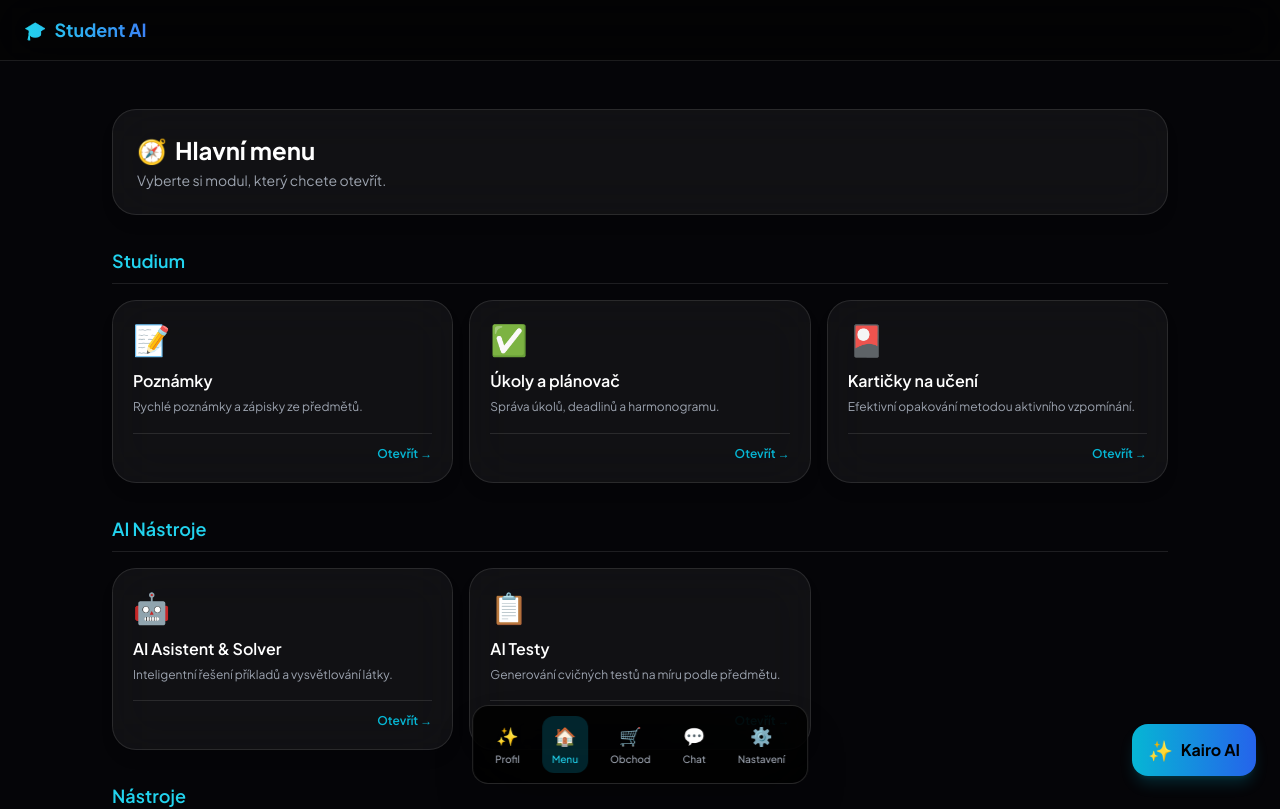
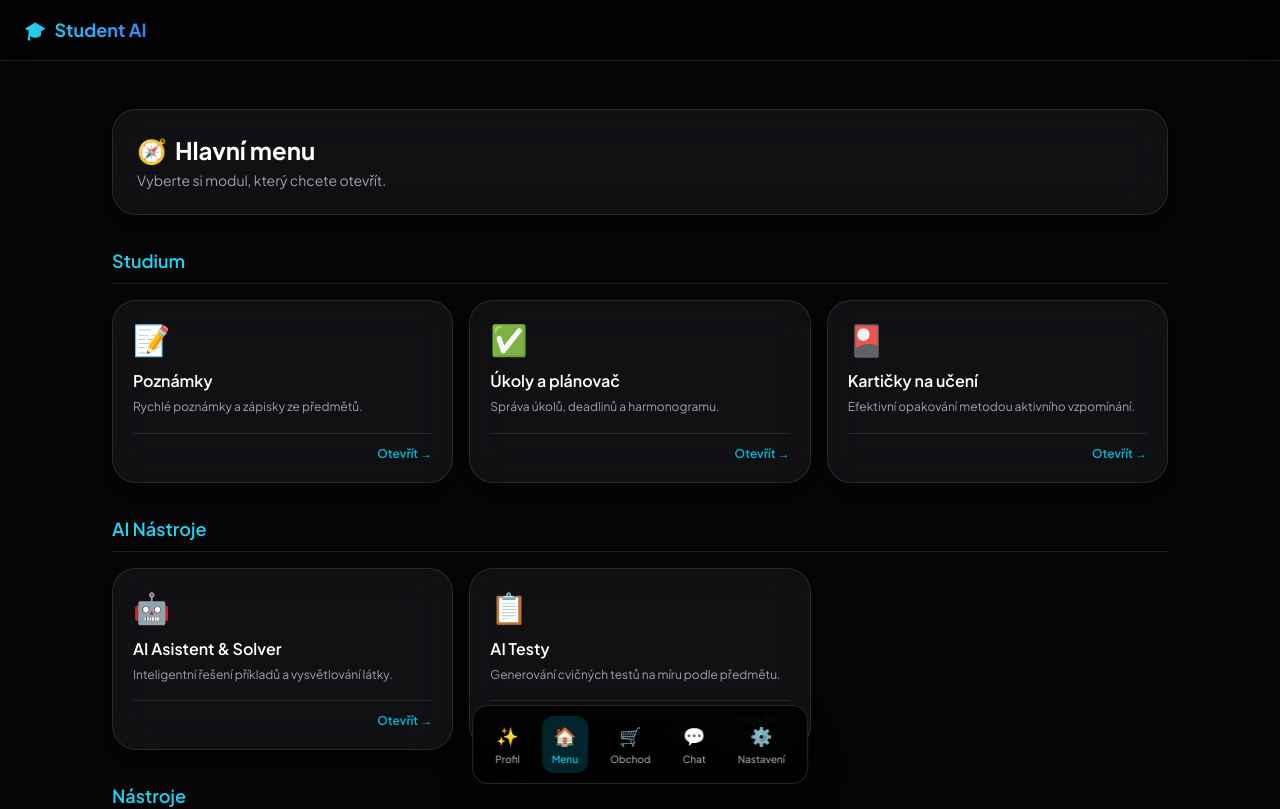
Before and after one commit to InfinityLook/Student-Ai, a Next.js app: page / in a window 1280 px wide. Shown: the top 809 px of the page. Built offline with nearby package versions, Linux system fonts and the light colour scheme.

Commit message:
Refactor DashboardShell and remove KairoFloating
Added onOpenKairo prop to DashboardShell and removed KairoFloating component.

```diff
--- a/app/page.tsx
+++ b/app/page.tsx
@@ -13,7 +13,6 @@ import FileSystemModule from "@/components/modules/FileSystemModule";
 import AISolver from "@/components/modules/AISolver";
 import AITestModule from "@/components/modules/AITestModule";
 import DocumentEditorModule from "@/components/DocumentEditorModule";
-import KairoFloating from "@/components/KairoFloating";
 import KairoChat from "@/components/kairo/KairoChat";
 
 export default function Page() {
@@ -21,12 +20,13 @@ export default function Page() {
   const [isKairoOpen, setIsKairoOpen] = useState(false);
 
   return (
-    <DashboardShell activeModule={activeModule} setActiveModule={setActiveModule}>
+    <DashboardShell
+      activeModule={activeModule}
+      setActiveModule={setActiveModule}
+      onOpenKairo={() => setIsKairoOpen(true)}
+    >
       <div className="relative min-h-[calc(100vh-5rem)]">
         {renderActiveModule(activeModule, setActiveModule)}
-
-        {/* Kairo Floating Assistant */}
-        <KairoFloating onClick={() => setIsKairoOpen(true)} />
 
         {isKairoOpen && (
           <KairoChat onClose={() => setIsKairoOpen(false)} />
```
